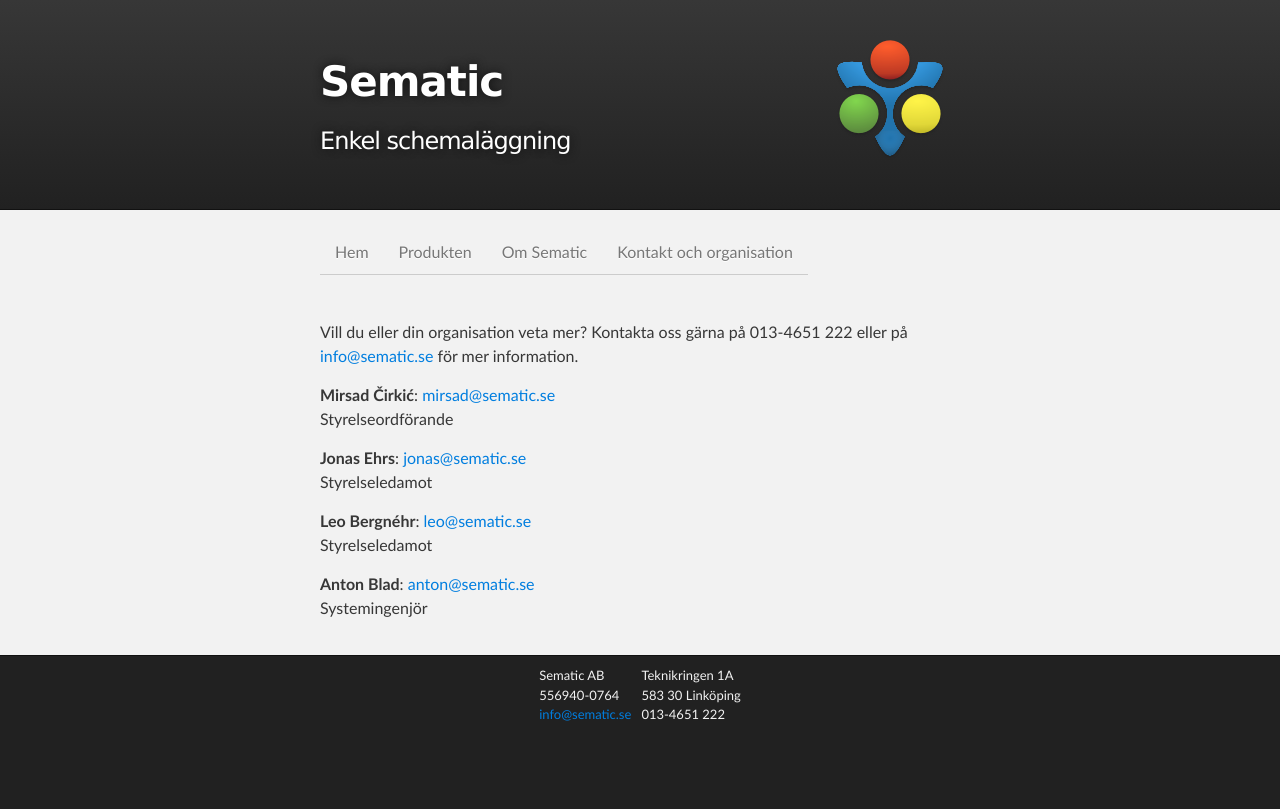
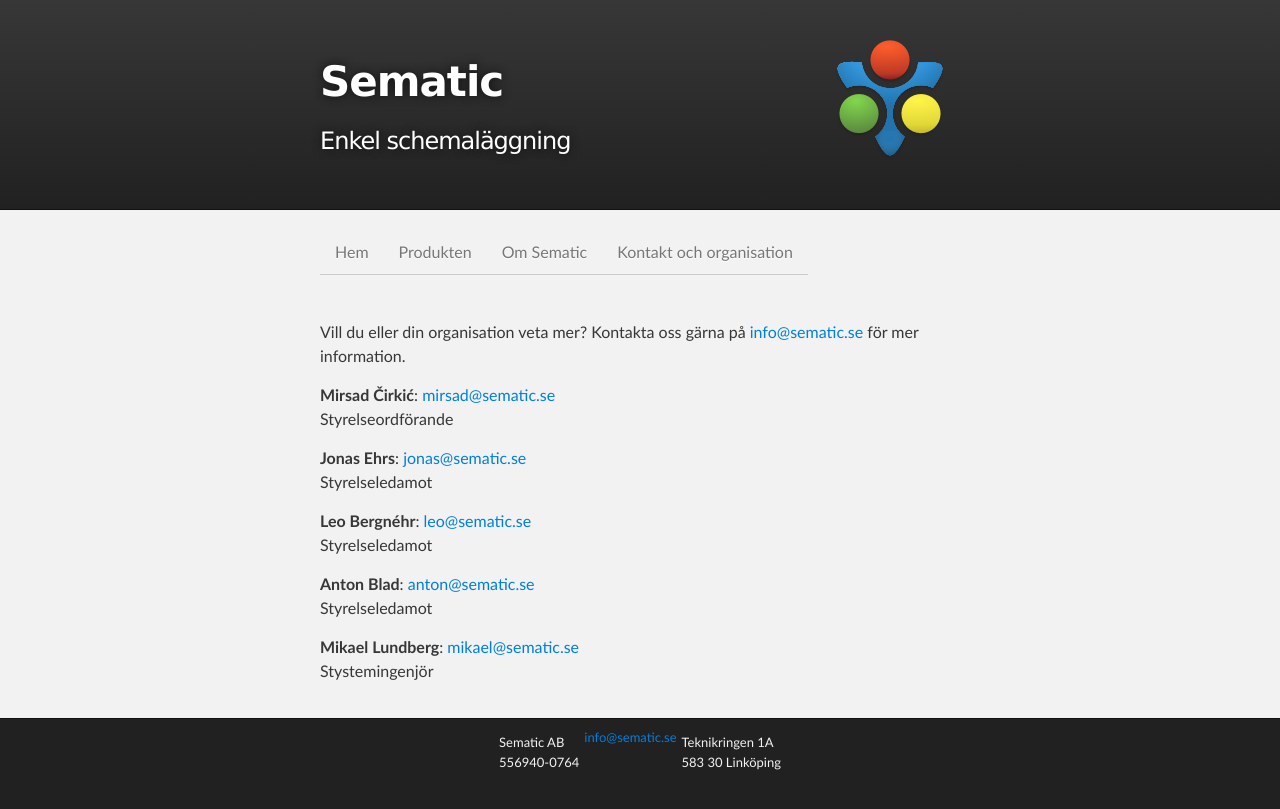
Before and after one commit to sematic/sematic.github.com, a Jekyll site: the page built from kontakt/index.markdown, in a window 1280 px wide. Shown: the top 809 px of the page. Built offline with Jekyll 4.4.1, drawn with Linux system fonts in a browser that asks for light colours; Markdown is read by kramdown in place of the engine named in the settings.

Commit message:
Modifies contact info

```diff
--- a/_layouts/default.html
+++ b/_layouts/default.html
@@ -51,13 +51,12 @@
       <div class="left">
         Sematic AB<br/>
         556940-0764<br/>
-        <a href="mailto:info@sematic.se">info@sematic.se</a>
       </div>
       <div class="right">
         Teknikringen 1A<br/>
         583 30 Linköping<br/>
-        013-4651 222<br/>
     </div>
+    <a href="mailto:info@sematic.se">info@sematic.se</a>
   </footer>
 </div>
 
--- a/kontakt/index.markdown
+++ b/kontakt/index.markdown
@@ -3,7 +3,7 @@
 title: Kontakt och Organisation
 ---
 
-Vill du eller din organisation veta mer? Kontakta oss gärna på 013-4651 222 eller på <a href="mailto:{{ site.email }}">{{ site.email }}</a> för mer information.
+Vill du eller din organisation veta mer? Kontakta oss gärna på <a href="mailto:{{ site.email }}">{{ site.email }}</a> för mer information.
 
 **Mirsad Čirkić**: <a href="mailto:mirsad@sematic.se">mirsad@sematic.se</a>
 <br>Styrelseordförande
@@ -17,4 +17,7 @@
 <br>Styrelseledamot
 
 **Anton Blad**: <a href="mailto:anton@sematic.se">anton@sematic.se</a>
-<br>Systemingenjör
+<br>Styrelseledamot
+
+**Mikael Lundberg**: <a href="mailto:mikael@sematic.se">mikael@sematic.se</a>
+<br>Stystemingenjör
```
Also changed, not shown: params.json (+1 -1 lines).
